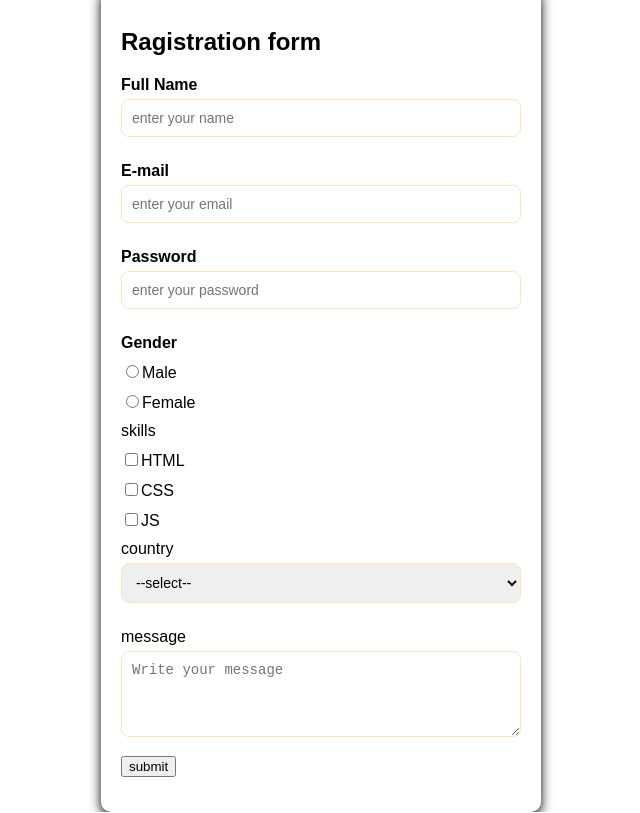
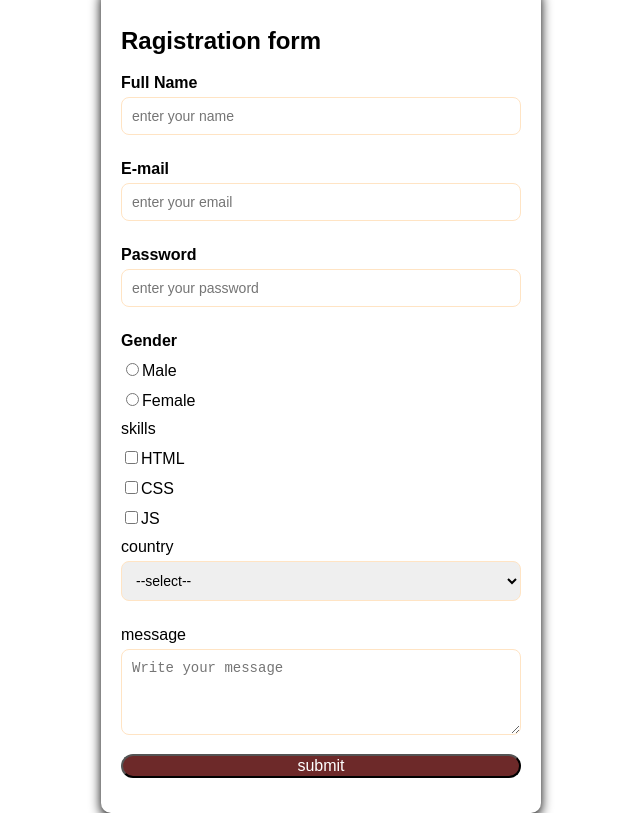
Before and after one commit to Ayush-Shukla007/FSD_ayush353, a plain HTML site: page FORM/form.html in a window 1280 px wide. Shown: the whole page, without its empty margins (319-959 px from the left). Drawn offline with Linux system fonts and the light colour scheme.

Commit message:
second commit

```diff
--- a/FORM/form.css
+++ b/FORM/form.css
@@ -42,5 +42,16 @@ textarea{
     resize: vertical;
 }
 button:hover{
-    background-color: bisque;
+    background-color: rgb(131, 125, 144);
 }
+button{
+
+    width: 100%;
+    border-radius: 12px;
+    background: #6d2929;
+    color: #fff;
+    font-size: 16px;
+    cursor:pointer;
+    transition: background-color 0.3s easer;
+
+}
```
